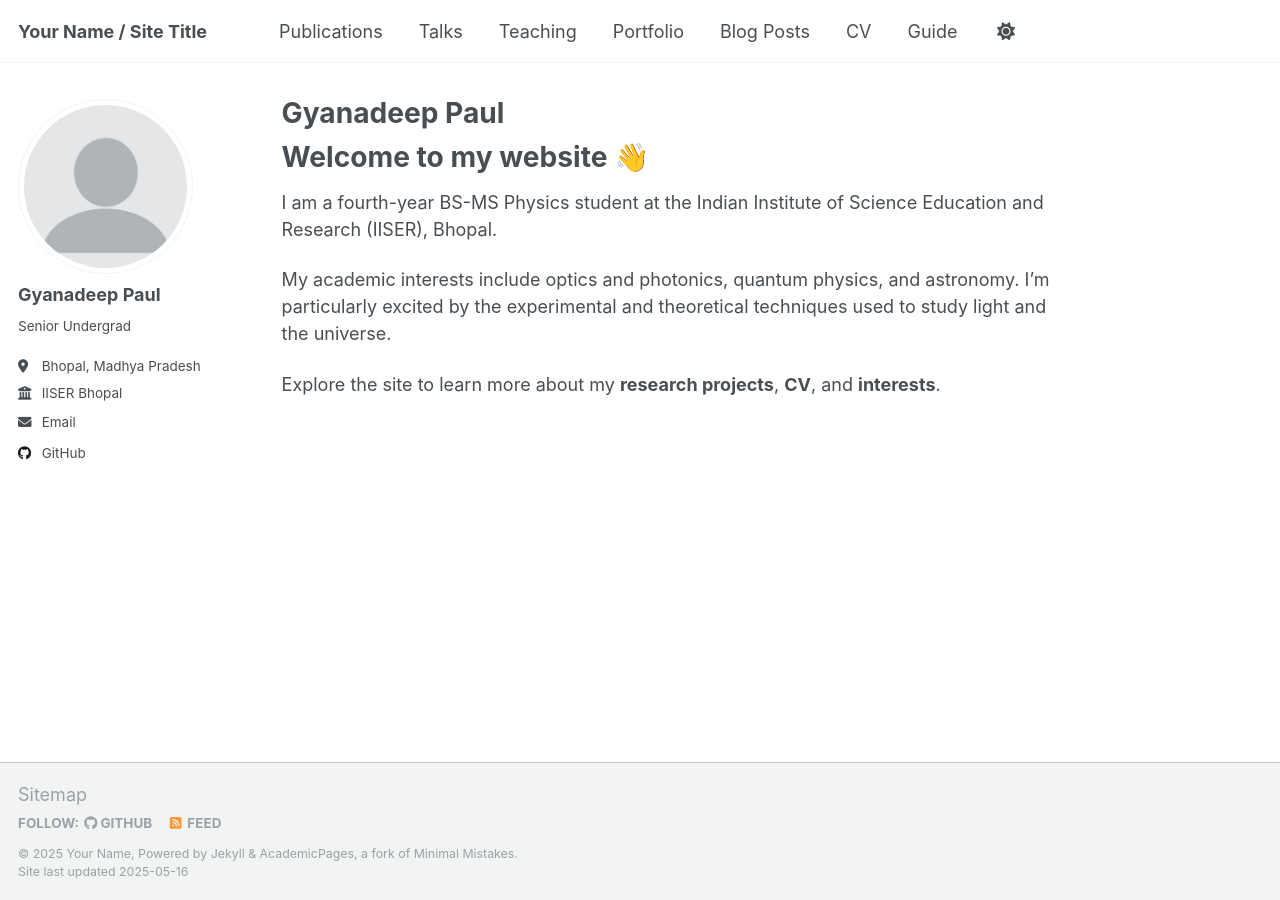
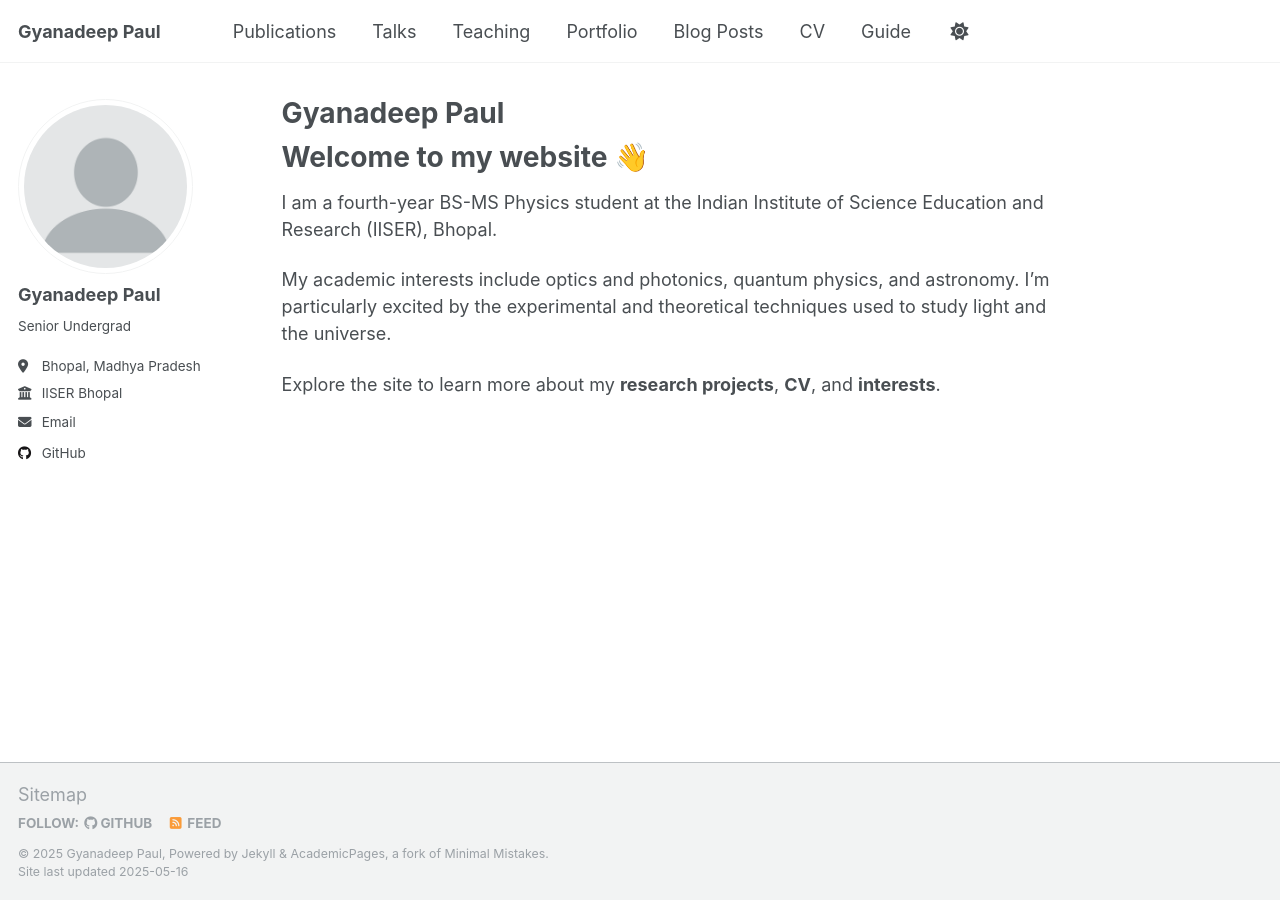
Before and after one commit to gyanadeeppaul/gyanadeeppaul.github.io, a Jekyll site: the page built from _pages/about.md, in a window 1280 px wide. Built offline with Jekyll 4.4.1, drawn with Linux system fonts in a browser that asks for light colours.

Commit message:
Update _config.yml

```diff
--- a/_config.yml
+++ b/_config.yml
@@ -9,13 +9,13 @@
 # Basic Site Settings
 locale                   : "en-US"
 site_theme               : "default"
-title                    : "Your Name / Site Title"
+title                    : "Gyanadeep Paul"
 title_separator          : "-"
-name                     : &name "Your Name"
+name                     : &name "Gyanadeep Paul"
 description              : &description "personal description"
 url                      : https://academicpages.github.io # the base hostname & protocol for your site e.g. "https://[your GitHub username].github.io" or if you already have some other page hosted on Github then use "https://[your GitHub username].github.io/[Your Repo Name]"
 baseurl                  : "" # the subpath of your site, e.g. "/blog"
-repository               : "academicpages/academicpages.github.io"
+repository               : "gyanadeeppaul.github.io"
 
 # Site Author - The following control what appear as part of the author content on the side bar.
 #               If a field is blank the icon and link will not appear, otherwise it will be shown.
```
